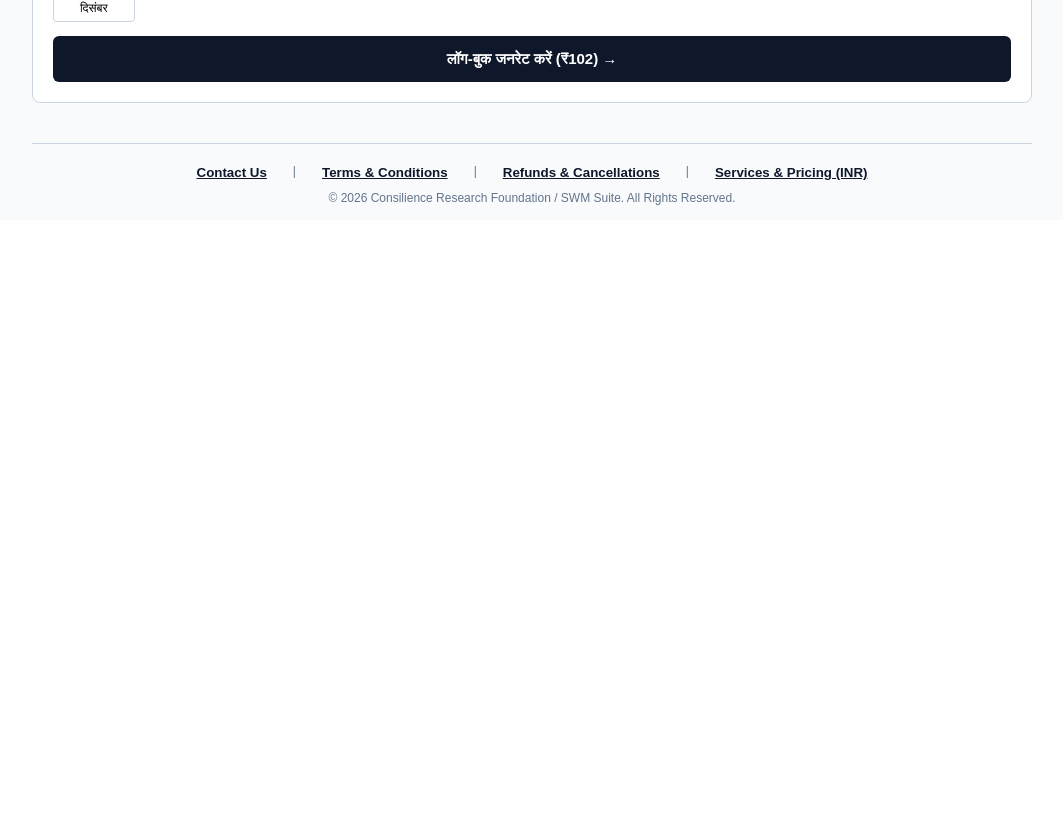
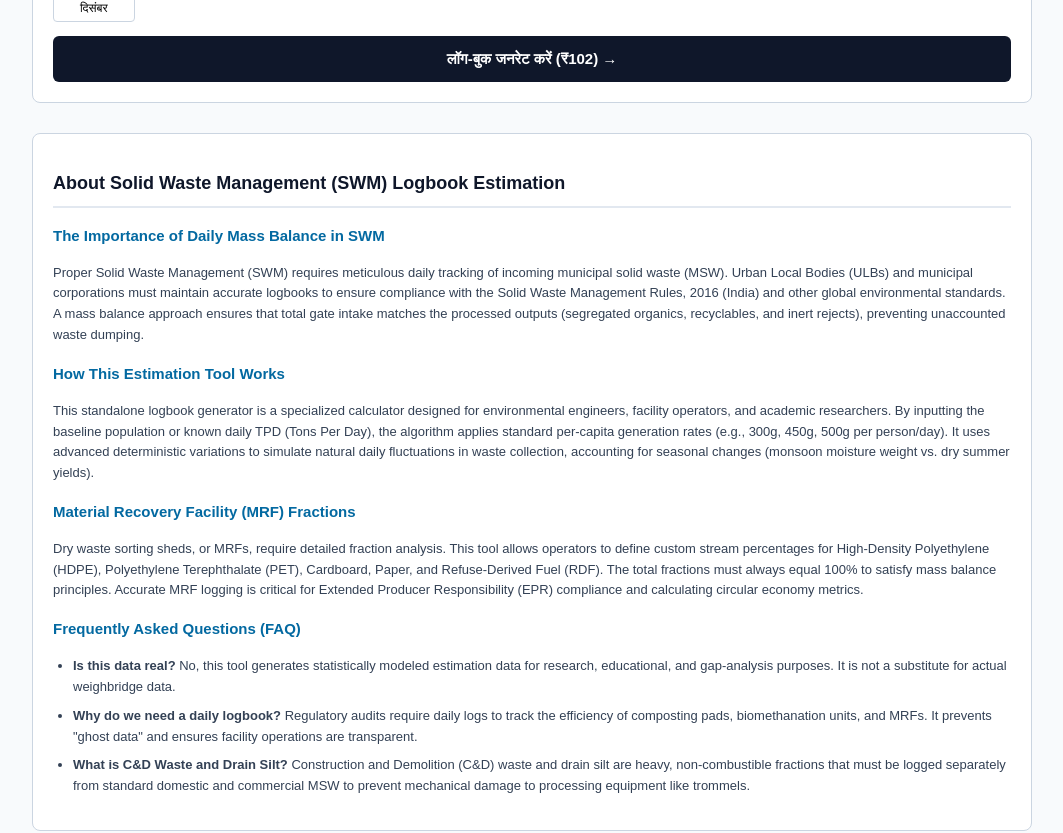
Before and after one commit to akv99111-source/ulb-waste-generator, a React (Vite) app: page / in a window 1280 px wide. Shown: the part 840-1673 px from the top of the page, without its empty margins (108-1171 px from the left). Before the commit the page ends 1068 px from the top, so only its background shows below. Built offline with nearby package versions, Linux system fonts and the light colour scheme.

Commit message:
Add SEO content block for SWM logbook estimation
Added SEO content block with information on Solid Waste Management and logbook estimation.

```diff
--- a/src/App.jsx
+++ b/src/App.jsx
@@ -658,6 +658,34 @@ export default function App() {
           </div>
         )}
 
+      {/* ADD THIS RIGHT ABOVE YOUR <footer ...> */}
+        {/* SEO & ADSENSE CONTENT BLOCK - DO NOT REMOVE UNTIL APPROVED */}
+        <div style={{ background: '#fff', padding: '20px', borderRadius: '8px', border: '1px solid #cbd5e1', marginTop: '30px', color: '#334155', lineHeight: '1.6' }}>
+          <h2 style={{ fontSize: '18px', color: '#0f172a', borderBottom: '2px solid #e2e8f0', paddingBottom: '8px' }}>About Solid Waste Management (SWM) Logbook Estimation</h2>
+
+          <h3 style={{ fontSize: '15px', marginTop: '16px', color: '#0369a1' }}>The Importance of Daily Mass Balance in SWM</h3>
+          <p style={{ fontSize: '13px' }}>
+            Proper Solid Waste Management (SWM) requires meticulous daily tracking of incoming municipal solid waste (MSW). Urban Local Bodies (ULBs) and municipal corporations must maintain accurate logbooks to ensure compliance with the Solid Waste Management Rules, 2016 (India) and other global environmental standards. A mass balance approach ensures that total gate intake matches the processed outputs (segregated organics, recyclables, and inert rejects), preventing unaccounted waste dumping.
+          </p>
+
+          <h3 style={{ fontSize: '15px', marginTop: '16px', color: '#0369a1' }}>How This Estimation Tool Works</h3>
+          <p style={{ fontSize: '13px' }}>
+            This standalone logbook generator is a specialized calculator designed for environmental engineers, facility operators, and academic researchers. By inputting the baseline population or known daily TPD (Tons Per Day), the algorithm applies standard per-capita generation rates (e.g., 300g, 450g, 500g per person/day). It uses advanced deterministic variations to simulate natural daily fluctuations in waste collection, accounting for seasonal changes (monsoon moisture weight vs. dry summer yields).
+          </p>
+
+          <h3 style={{ fontSize: '15px', marginTop: '16px', color: '#0369a1' }}>Material Recovery Facility (MRF) Fractions</h3>
+          <p style={{ fontSize: '13px' }}>
+            Dry waste sorting sheds, or MRFs, require detailed fraction analysis. This tool allows operators to define custom stream percentages for High-Density Polyethylene (HDPE), Polyethylene Terephthalate (PET), Cardboard, Paper, and Refuse-Derived Fuel (RDF). The total fractions must always equal 100% to satisfy mass balance principles. Accurate MRF logging is critical for Extended Producer Responsibility (EPR) compliance and calculating circular economy metrics.
+          </p>
+
+          <h3 style={{ fontSize: '15px', marginTop: '16px', color: '#0369a1' }}>Frequently Asked Questions (FAQ)</h3>
+          <ul style={{ fontSize: '13px', paddingLeft: '20px' }}>
+            <li style={{ marginBottom: '8px' }}><strong>Is this data real?</strong> No, this tool generates statistically modeled estimation data for research, educational, and gap-analysis purposes. It is not a substitute for actual weighbridge data.</li>
+            <li style={{ marginBottom: '8px' }}><strong>Why do we need a daily logbook?</strong> Regulatory audits require daily logs to track the efficiency of composting pads, biomethanation units, and MRFs. It prevents "ghost data" and ensures facility operations are transparent.</li>
+            <li style={{ marginBottom: '8px' }}><strong>What is C&D Waste and Drain Silt?</strong> Construction and Demolition (C&D) waste and drain silt are heavy, non-combustible fractions that must be logged separately from standard domestic and commercial MSW to prevent mechanical damage to processing equipment like trommels.</li>
+          </ul>
+        </div>
+        {/* END OF SEO CONTENT BLOCK */}
         {/* COMPLIANCE FOOTER */}
         <footer style={{ marginTop: '40px', paddingTop: '20px', borderTop: '1px solid #cbd5e1', textAlign: 'center', fontSize: '12px', color: '#64748b' }}>
           <div style={{ display: 'flex', justifyContent: 'center', gap: '20px', flexWrap: 'wrap', marginBottom: '10px' }}>
```
